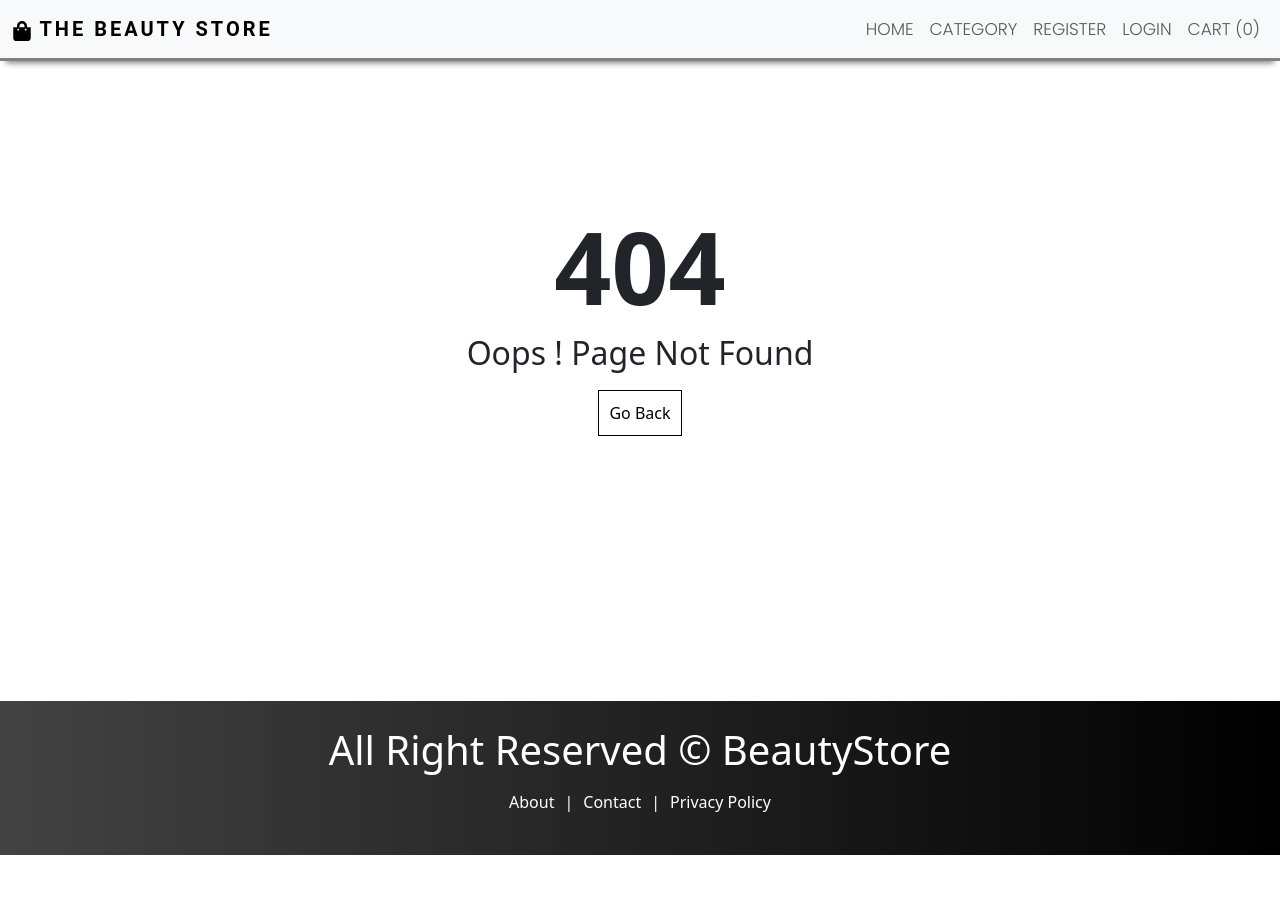
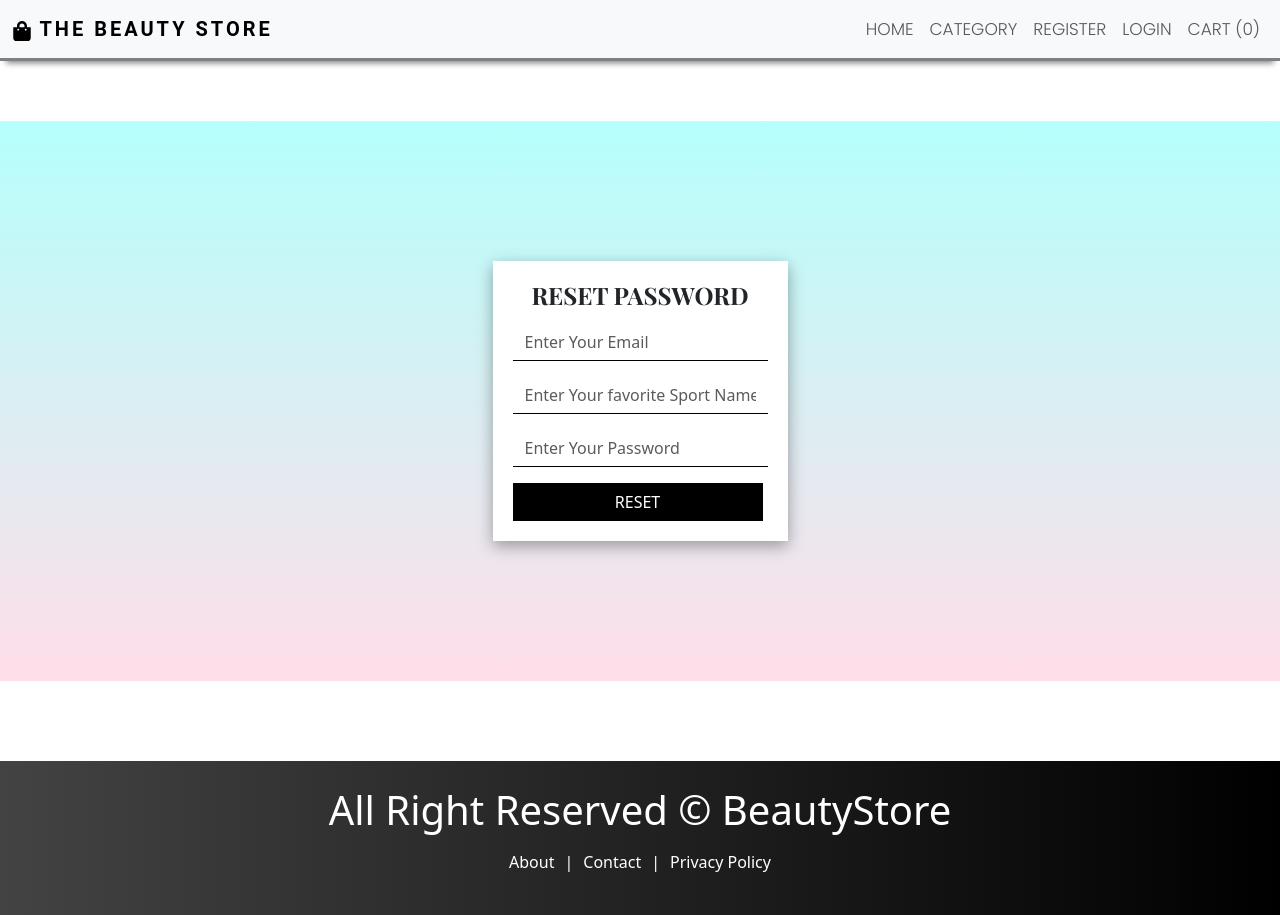
Before and after one commit to ZarinaAttaria/my-beauty-store, a React (Create React App) app in the folder client/: page /forgot-password in a window 1280 px wide. Before the commit this address had no page. Before the commit the page ends 855 px from the top, so only its background shows below. Built offline with nearby package versions, Linux system fonts and the light colour scheme.

Commit message:
Admin and User Dashboard

```diff
--- a/client/src/App.js
+++ b/client/src/App.js
@@ -11,6 +11,9 @@
 import Login from './pages/Auth/Login';
 import Dashboard from './pages/user/Dashboard';
 import PrivateRoute from './components/Layout/Routes/Private';
+import ForgotPassword from './pages/Auth/ForgotPassword';
+import AdminRoute from './components/Layout/Routes/AdminRoute';
+import AdminDashboard from './pages/Admin/AdminDashboard';
 function App() {
   return (
    <>
@@ -18,10 +21,14 @@
    <Routes>
     <Route path='/' element={<HomePage/>} />
     <Route path='/dashboard' element={<PrivateRoute/>} >
-    <Route path='' element={<Dashboard/>} />
+    <Route path='user' element={<Dashboard/>} />
+      </Route>
+      <Route path='/dashboard' element={<AdminRoute/>} >
+      <Route path='admin' element={<AdminDashboard/>} />
       </Route>
 
     <Route path='/register' element={<Register/>} />
+    <Route path='/forgot-password' element={<ForgotPassword/>} />
     <Route path='/login' element={<Login/>} />
 
 
--- a/client/src/components/Layout/Header.js
+++ b/client/src/components/Layout/Header.js
@@ -11,7 +11,7 @@
       ...auth, user:null,token:''
     })
     localStorage.removeItem("auth")
-    toast.success("Logout Successfully")
+    toast.success("Logout Successfully");
   }
 
   return (
@@ -42,10 +42,39 @@
             </>
           ):(
             <>
-            <li className="nav-item">
-          <NavLink onClick={handleLogout} to="/login" className="nav-link" href="#">Logout</NavLink>
-        </li>
-            </>
+            <li className="nav-item dropdown">
+              <NavLink
+                className="nav-link dropdown-toggle"
+                href="#"
+                role="button"
+                data-bs-toggle="dropdown"
+                style={{ border: "none" }}
+              >
+                {auth?.user?.name}
+              </NavLink>
+              <ul className="dropdown-menu">
+                <li>
+                  <NavLink
+                    to={`/dashboard/${
+                      auth?.user?.role === 1 ? "admin" : "user"
+                    }`}
+                    className="dropdown-item"
+                  >
+                    Dashboard
+                  </NavLink>
+                </li>
+                <li>
+                  <NavLink
+                    onClick={handleLogout}
+                    to="/login"
+                    className="dropdown-item"
+                  >
+                    Logout
+                  </NavLink>
+                </li>
+              </ul>
+            </li>
+          </>
           )
         }
         <li className="nav-item">
--- /dev/null
+++ b/client/src/components/Layout/Routes/AdminRoute.js
@@ -0,0 +1,24 @@
+import axios from "axios";
+import { useState, useEffect } from "react";
+import Spinner from "../Spinner";
+import { Outlet } from "react-router-dom";
+import { useAuth } from "../../../context/auth";
+
+export default function AdminRoute() {
+    const [ok, setOk] = useState(false);
+    const [auth, setAuth] = useAuth();
+
+    useEffect(() => {
+      const authCheck = async () => {
+        const res = await axios.get("/api/v1/auth/admin-auth");
+        if (res.data.ok) {
+          setOk(true);
+        } else {
+          setOk(false);
+        }
+      };
+      if (auth?.token) authCheck();
+    }, [auth?.token]);
+
+    return ok ? <Outlet /> : <Spinner path="" />;
+  }
--- /dev/null
+++ b/client/src/pages/Admin/AdminDashboard.js
@@ -0,0 +1,12 @@
+import React from 'react'
+import Layoutt from '../../components/Layout/Layoutt'
+
+const AdminDashboard = () => {
+  return (
+    <Layoutt>
+      <h1>Admin Dashboard</h1>
+    </Layoutt>
+  )
+}
+
+export default AdminDashboard
--- /dev/null
+++ b/client/src/pages/Auth/ForgotPassword.js
@@ -0,0 +1,85 @@
+import React, { useState } from 'react'
+import Layoutt from '../../components/Layout/Layoutt'
+import { toast } from 'react-toastify';
+import axios from "axios"
+import { useNavigate} from "react-router-dom";
+import "../../styles/AuthStyles.css";
+
+const ForgotPassword = () => {
+    const [email, setEmail] = useState("");
+  const [newPassword, setNewPassword] = useState("");
+  const [answer, setAnswer] = useState("");
+
+  const navigate = useNavigate();
+
+  // form function
+  const handleSubmit = async (e) => {
+    e.preventDefault();
+    try {
+      const res = await axios.post("/api/v1/auth/forgot-password", {
+        email,
+        newPassword,
+        answer,
+      });
+      if (res && res.data.success) {
+        toast.success(res.data.message && res.data.message);
+
+        navigate("/login");
+      } else {
+        toast.error(res.data.message);
+      }
+    } catch (error) {
+      console.log(error);
+      toast.error("Something went wrong");
+    }
+  };
+  return (
+    <Layoutt title={"Forgot Password - The Beauty Store "}>
+      <div className="form-container ">
+        <form onSubmit={handleSubmit}>
+          <h4 className="title">RESET PASSWORD</h4>
+
+          <div className="mb-3">
+            <input
+              type="email"
+              value={email}
+              onChange={(e) => setEmail(e.target.value)}
+              className="form-control"
+              id="exampleInputEmail1"
+              placeholder="Enter Your Email "
+              required
+            />
+          </div>
+          <div className="mb-3">
+            <input
+              type="text"
+              value={answer}
+              onChange={(e) => setAnswer(e.target.value)}
+              className="form-control"
+              id="exampleInputEmail1"
+              placeholder="Enter Your favorite Sport Name "
+              required
+            />
+          </div>
+          <div className="mb-3">
+            <input
+              type="password"
+              value={newPassword}
+              onChange={(e) => setNewPassword(e.target.value)}
+              className="form-control"
+              id="exampleInputPassword1"
+              placeholder="Enter Your Password"
+              required
+            />
+          </div>
+
+          <button type="submit" className="btn btn-primary">
+            RESET
+          </button>
+        </form>
+      </div>
+   </Layoutt>
+  )
+}
+
+export default ForgotPassword
```
Also changed, not shown: 2 other files (tests, documents, lock files or other folders).
